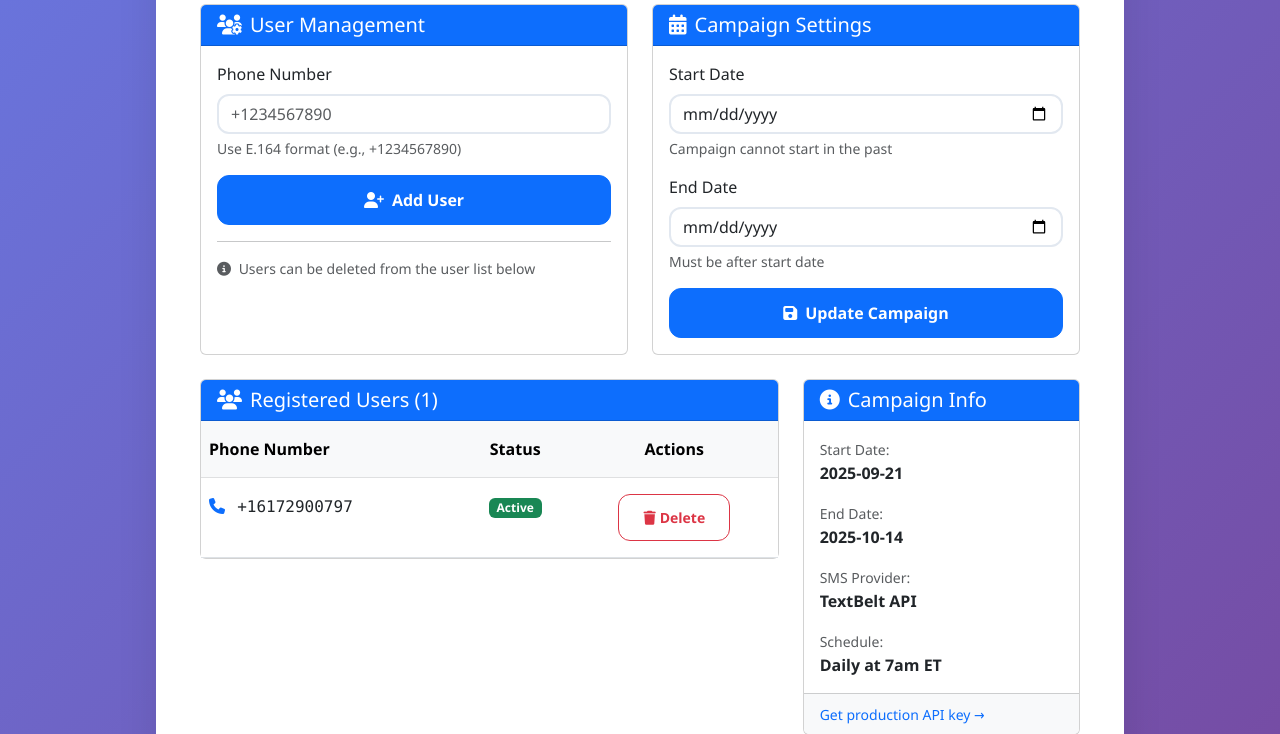
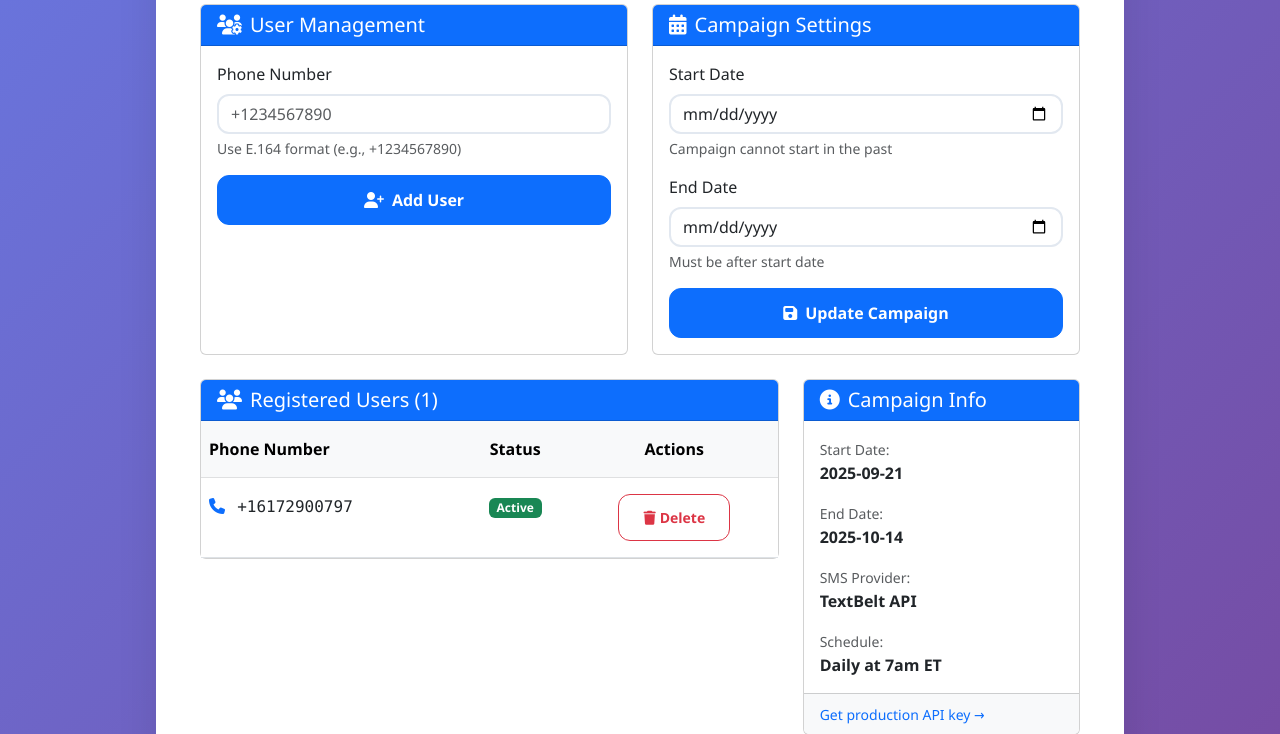
Before and after one commit to mohamedhaggag12/sms-survey-prototype, a Flask app: page /admin in a window 1280 px wide. Shown: the part 539-1273 px from the top of the page. Run offline with Flask 3, Linux system fonts and the light colour scheme; data comes from the database, SQL or seed files in the repository.

Commit message:
Remove excess whitespace from user management box
- Removed unnecessary informational line about user deletion
- Removed extra spacing and hr element
- Both user management and campaign settings boxes now have balanced dimensions
- Cleaner, more compact design while maintaining functionality

Perfect visual balance achieved!

```diff
--- a/templates/admin.html
+++ b/templates/admin.html
@@ -222,13 +222,6 @@
                                 <i class="fas fa-user-plus me-2"></i>Add User
                             </button>
                         </form>
-
-                        <hr class="my-3">
-
-                        <div class="text-muted small">
-                            <i class="fas fa-info-circle me-1"></i>
-                            Users can be deleted from the user list below
-                        </div>
                     </div>
                 </div>
             </div>
```
